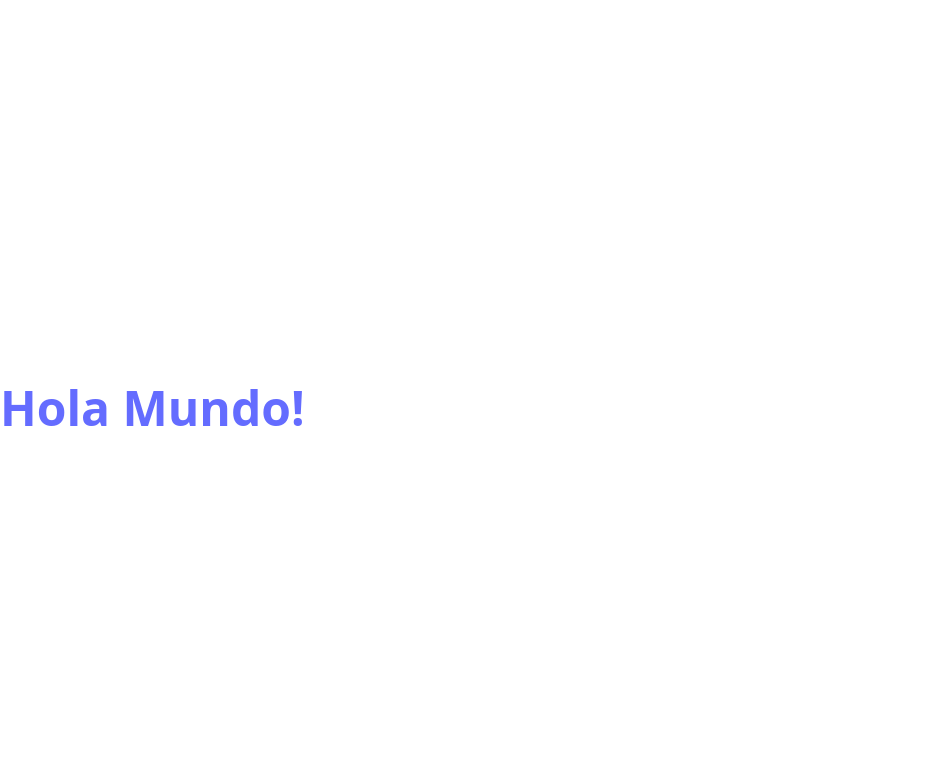
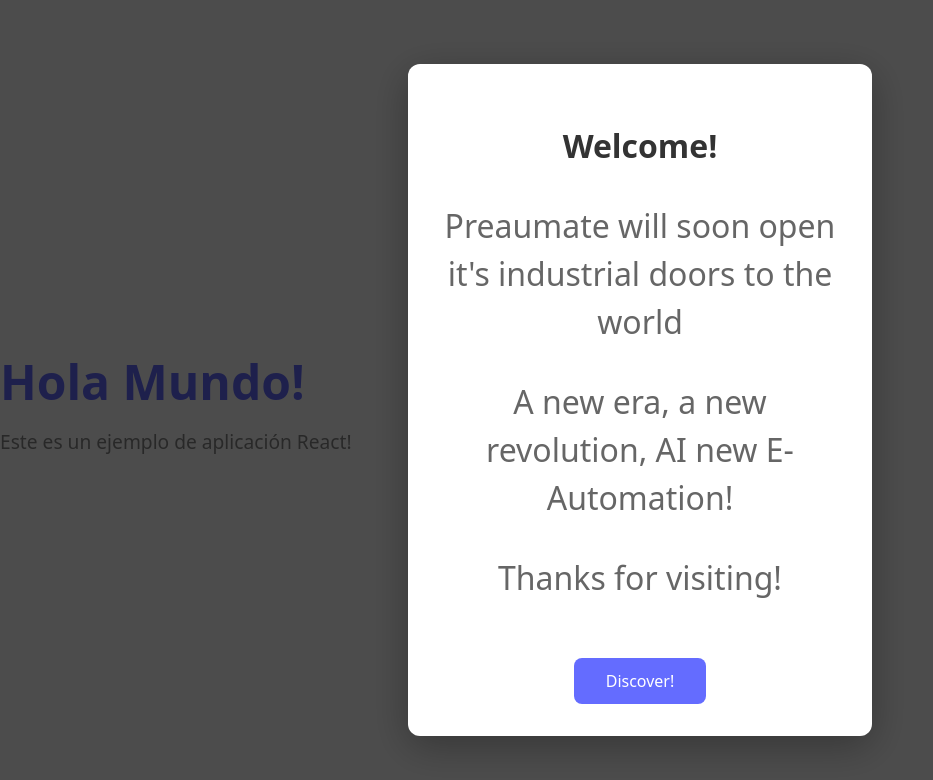
Before and after one commit to Preaumate/Welcome-portfolio, a React (Vite) app: page / in a window 1280 px wide. Shown: the top 780 px of the page, without its empty margins (0-933 px from the left). Built offline with nearby package versions, Linux system fonts and the light colour scheme.

Commit message:
Added interactive welcome dialog

```diff
--- a/src/App.jsx
+++ b/src/App.jsx
@@ -1,14 +1,20 @@
+/* jsx */
+
 /*import { useState } from 'react'
 import reactLogo from './assets/react.svg'
 import viteLogo from '/vite.svg'
 import './App.css'
 */
 import './App.css'
+import WelcomeDialog from './components/WelcomeDialog'
 
 function App() {
   return (
     <div className="App">
+      <WelcomeDialog />
+
       <h1>Hola Mundo!</h1>
+      <p>Este es un ejemplo de aplicación React!</p>
     </div>
   )
 }
--- /dev/null
+++ b/src/components/WelcomeDialog.css
@@ -0,0 +1,51 @@
+/* css */
+.dialog-overlay {
+  position: fixed;
+  top: 0;
+  left: 0;
+  right: 0;
+  width: 100%;
+  height: 100%;
+  background-color: rgba(0, 0, 0, 0.7);
+  display: flex;
+  justify-content: center;
+  align-items: center;
+  z-index: 1000;
+}
+
+.dialog-box {
+  background-color: #fff;
+  padding: 2rem;
+  border-radius: 12px;
+  box-shadow: 0 10px 40px rgba(0, 0, 0, 0.3);
+  max-width: 400px;
+  text-align: center;
+}
+
+.dialog-box h2 {
+  font-size: 2rem;
+  margin-bottom: 1rem;
+  color: #333;
+}
+
+.dialog-box p {
+  font-size: 2rem;
+  color: #666;
+  margin-bottom: 2rem;
+}
+
+.dialog-box button {
+    margin-top: 1.5rem;
+  padding: 0.75rem 2rem;
+  font-size: 1rem;
+  color: #fff;
+  background-color: #646cff;
+  border: none;
+  border-radius: 8px;
+  cursor: pointer;
+  transition: background-color 0.3s ease;
+}
+
+.dialog-box button:hover {
+  background-color: #535bf2;
+}
--- /dev/null
+++ b/src/components/WelcomeDialog.jsx
@@ -0,0 +1,23 @@
+import { useState } from 'react'
+import './welcomeDialog.css'
+function WelcomeDialog() {
+  const [isopen, setIsOpen] = useState(true)
+
+  if (!isopen) return null
+
+  return (
+    <div className="dialog-overlay">
+      <div className="dialog-box">
+        <h2>Welcome!</h2>
+        <p>Preaumate will soon open it's industrial doors to the world</p>
+        <p>A new era, a new revolution, AI new E-Automation!</p>
+        <p>Thanks for visiting!</p>
+        <button onClick={() => setIsOpen(false)}>
+          Discover!
+        </button>
+      </div>
+    </div>
+  )
+}
+
+export default WelcomeDialog
```
